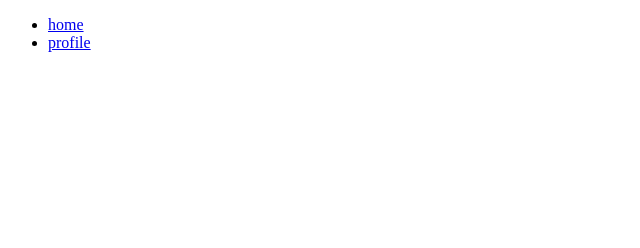
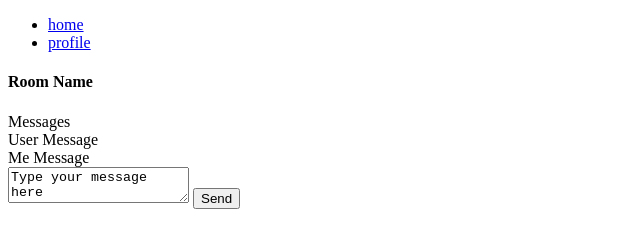
Before and after one commit to dean-mccarthy/WebApp-Chatroom, a website: page client/chat.html in a window 1280 px wide. Shown: the whole page, without its empty margins (0-640 px from the left). Drawn offline with Linux system fonts and the light colour scheme.

Commit message:
individual pages passing

```diff
--- a/client/chat.html
+++ b/client/chat.html
@@ -16,7 +16,25 @@
           <a href="/profile">profile</a>
         </li>
       </ul>
+
       <div id="page-view">
+        <div class="content">
+          <h4 class="room-name">Room Name</h4>
+          <div class="message-list">Messages
+            <div class="message">
+              <span class="message-user">User</span>
+              <span class="message-text">Message</span>
+            </div>
+            <div class="message my-message">
+              <span class="message-user">Me</span>
+              <span class="message-text">Message</span>
+            </div>
+
+          </div>
+          <div class="page-control">
+            <textarea type="textarea">Type your message here</textarea> <button type="button">Send</button>
+          </div>
+        </div>
       </div>
     </div>
   </body>
```
Also changed, not shown: client/index.html (+16 -0 lines), client/profile.html (+16 -0 lines), 1 other file.
